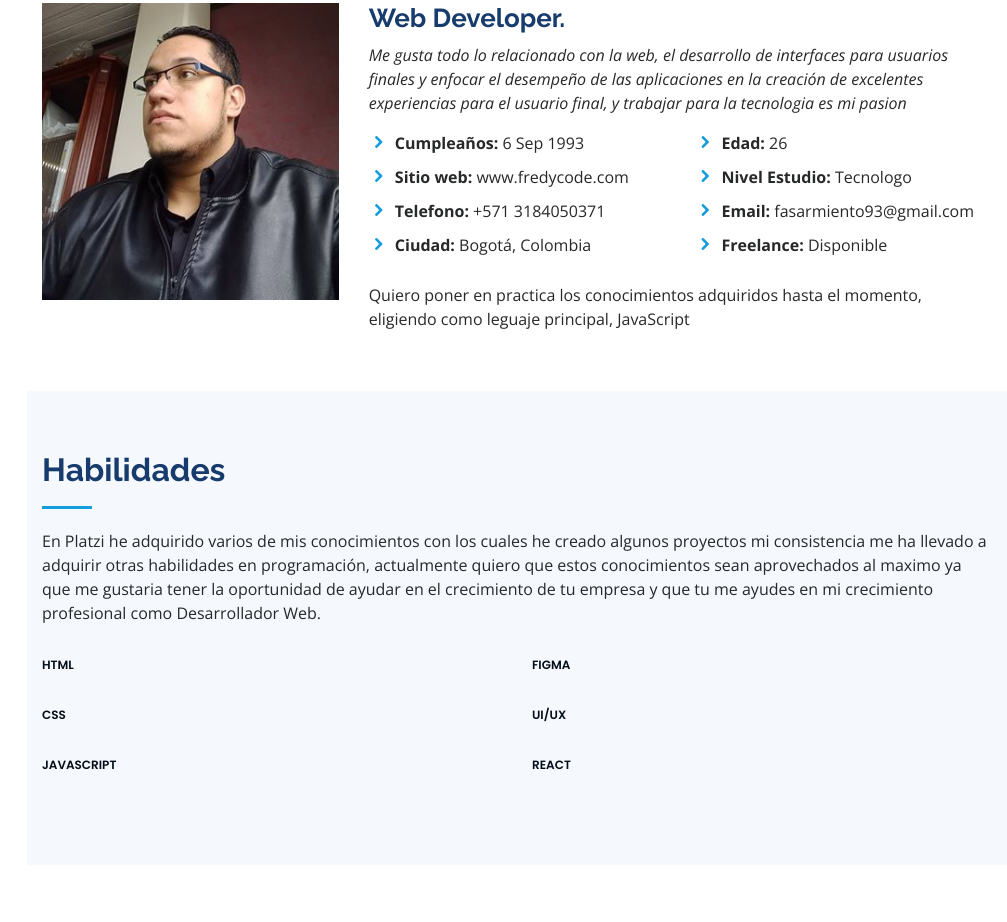
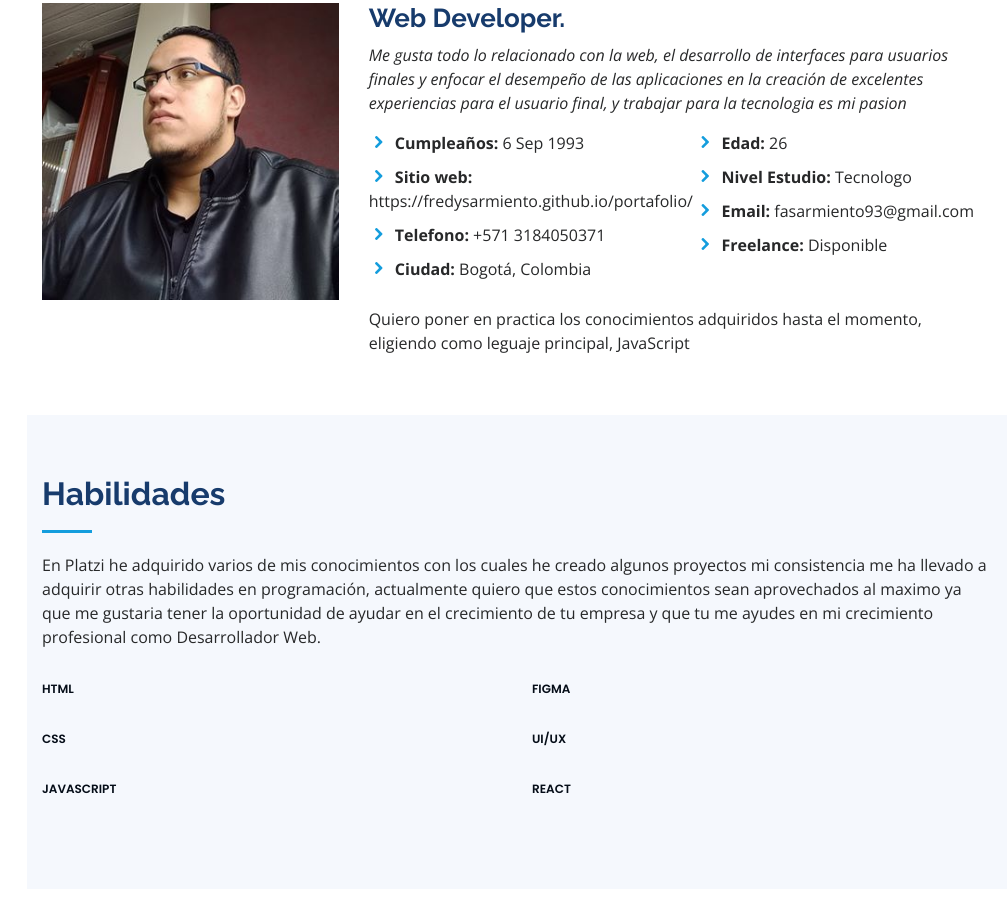
Before and after one commit to FredySarmiento/portafolio, a plain HTML site: page index.html in a window 1280 px wide. Shown: the part 1061-1983 px from the top of the page, without its empty margins (273-1280 px from the left). Drawn offline with nearby package versions, Linux system fonts and the light colour scheme.

Commit message:
Cambio de sitio web

```diff
--- a/index.html
+++ b/index.html
@@ -86,7 +86,7 @@
             <div class="col-lg-6">
             <ul>
                 <li><i class="icofont-rounded-right"></i> <strong>Cumpleaños:</strong> 6 Sep 1993</li>
-                <li><i class="icofont-rounded-right"></i> <strong>Sitio web:</strong> www.fredycode.com</li>
+                <li><i class="icofont-rounded-right"></i> <strong>Sitio web:</strong> https://fredysarmiento.github.io/portafolio/</li>
                 <li><i class="icofont-rounded-right"></i> <strong>Telefono:</strong> +571 3184050371</li>
                 <li><i class="icofont-rounded-right"></i> <strong>Ciudad:</strong> Bogotá, Colombia</li>
             </ul>
```
